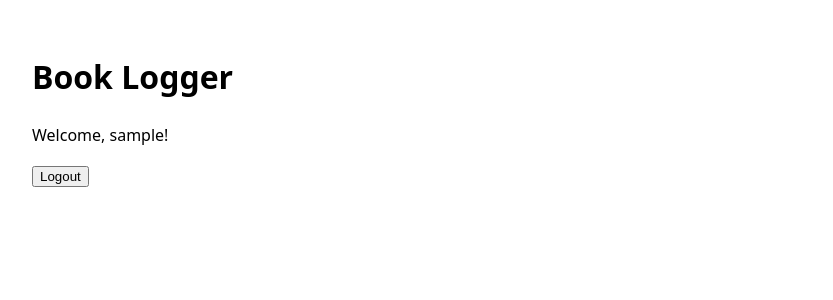
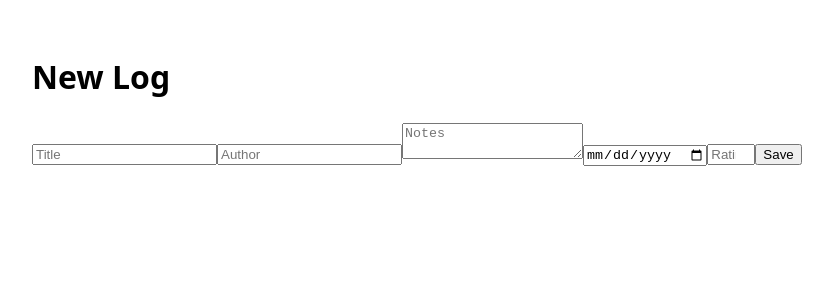
Before and after one commit to deepdiveduck/book-logger, a React (Vite) app in the folder frontend/: page /books/new in a window 1280 px wide. Shown: the top 300 px of the page, without its empty margins (208-1041 px from the left). Built offline with nearby package versions, Linux system fonts and the light colour scheme; sample sign-in values are in the browser's storage.

Commit message:
feat: add bookshelf, detail, and new log pages

```diff
--- a/frontend/src/App.tsx
+++ b/frontend/src/App.tsx
@@ -2,17 +2,9 @@ import { BrowserRouter, Routes, Route, Navigate } from "react-router-dom";
 import { useAuth } from "./auth/useAuth";
 import Login from "./pages/Login";
 import Register from "./pages/Register";
-
-function Home() {
-    const { username, logout } = useAuth();
-    return (
-        <>
-            <h1>Book Logger</h1>
-            <p>Welcome, {username}!</p>
-            <button onClick={logout}>Logout</button>
-        </>
-    );
-}
+import Bookshelf from "./pages/Bookshelf";
+import BookDetail from "./pages/BookDetail";
+import BookForm from "./pages/BookForm";
 
 function App() {
     const { token } = useAuth();
@@ -29,8 +21,20 @@ function App() {
                     element={token ? <Navigate to="/" /> : <Register />}
                 />
                 <Route
-                    path="/*"
-                    element={token ? <Home /> : <Navigate to="/login" />}
+                    path="/"
+                    element={token ? <Bookshelf /> : <Navigate to="/login" />}
+                />
+                <Route
+                    path="/books/new"
+                    element={token ? <BookForm /> : <Navigate to="/login" />}
+                />
+                <Route
+                    path="/books/:id"
+                    element={token ? <BookDetail /> : <Navigate to="/login" />}
+                />
+                <Route
+                    path="*"
+                    element={<Navigate to="/" />}
                 />
             </Routes>
         </BrowserRouter>
--- /dev/null
+++ b/frontend/src/pages/BookDetail.tsx
@@ -0,0 +1,40 @@
+import { useEffect, useState } from "react";
+import { useAuth } from "../auth/useAuth";
+import { useParams, Link } from "react-router-dom";
+
+interface BookLog {
+    id: number;
+    title: string;
+    author: string;
+    notes: string;
+    rating: number | null;
+    date_read: string | null;
+    created_at: string;
+}
+
+export default function BookDetail() {
+    const { id } = useParams();
+    const { token } = useAuth();
+    const [book, setBook] = useState<BookLog | null>(null);
+
+    useEffect(() => {
+        fetch(`/api/books/${id}/`, {
+            headers: { Authorization: `Token ${token}` },
+        })
+            .then((res) => res.json())
+            .then(setBook);
+    }, [id, token]);
+
+    if (!book) return <p>Loading...</p>;
+
+    return (
+        <>
+            <Link to="/">← Back to Bookshelf</Link>
+            <h1>{book.title}</h1>
+            <p>by {book.author}</p>
+            {book.rating && <p>Rating: {book.rating}/5</p>}
+            {book.date_read && <p>Read: {book.date_read}</p>}
+            <p>{book.notes}</p>
+        </>
+    );
+}
--- /dev/null
+++ b/frontend/src/pages/BookForm.tsx
@@ -0,0 +1,67 @@
+import { useState } from "react";
+import { useAuth } from "../auth/useAuth";
+import { useNavigate } from "react-router-dom";
+
+export default function BookForm() {
+    const [title, setTitle] = useState("");
+    const [author, setAuthor] = useState("");
+    const [notes, setNotes] = useState("");
+    const [date_read, setDateRead] = useState("");
+    const [rating, setRating] = useState("");
+    const { token } = useAuth();
+    const navigate = useNavigate();
+
+    const handleSubmit = async (e: React.SyntheticEvent) => {
+        e.preventDefault();
+        const body: Record<string, unknown> = { title, author, notes };
+        if (date_read) body.date_read = date_read;
+        if (rating) body.rating = parseInt(rating);
+
+        const res = await fetch("/api/books/", {
+            method: "POST",
+            headers: {
+                "Content-Type": "application/json",
+                Authorization: `Token ${token}`,
+            },
+            body: JSON.stringify(body),
+        });
+        if (res.ok) navigate("/");
+    };
+
+    return (
+        <form onSubmit={handleSubmit}>
+            <h1>New Log</h1>
+            <input
+                placeholder="Title"
+                value={title}
+                onChange={(e) => setTitle(e.target.value)}
+                required
+            />
+            <input
+                placeholder="Author"
+                value={author}
+                onChange={(e) => setAuthor(e.target.value)}
+                required
+            />
+            <textarea
+                placeholder="Notes"
+                value={notes}
+                onChange={(e) => setNotes(e.target.value)}
+            />
+            <input
+                type="date"
+                value={date_read}
+                onChange={(e) => setDateRead(e.target.value)}
+            />
+            <input
+                type="number"
+                min={1}
+                max={5}
+                placeholder="Rating (1-5)"
+                value={rating}
+                onChange={(e) => setRating(e.target.value)}
+            />
+            <button type="submit">Save</button>
+        </form>
+    );
+}
--- /dev/null
+++ b/frontend/src/pages/Bookshelf.tsx
@@ -0,0 +1,43 @@
+import { useEffect, useState } from "react";
+import { useAuth } from "../auth/useAuth";
+import { Link } from "react-router-dom";
+
+interface BookLog {
+    id: number;
+    title: string;
+    author: string;
+    rating: number | null;
+    date_read: string | null;
+    created_at: string;
+}
+
+export default function Bookshelf() {
+    const [books, setBooks] = useState<BookLog[]>([]);
+    const { token, username, logout } = useAuth();
+
+    useEffect(() => {
+        fetch("/api/books/", {
+            headers: { Authorization: `Token ${token}` },
+        })
+            .then((res) => res.json())
+            .then(setBooks);
+    }, [token]);
+
+    return (
+        <>
+            <p>
+                Welcome, {username}! <button onClick={logout}>Logout</button>
+            </p>
+            <h1>My Bookshelf</h1>
+            <Link to="/books/new">Add New Log</Link>
+            {books.map((book) => (
+                <div key={book.id}>
+                    <Link to={`/books/${book.id}`}>
+                        <h3>{book.title}</h3>
+                        <p>{book.author}</p>
+                    </Link>
+                </div>
+            ))}
+        </>
+    );
+}
```
